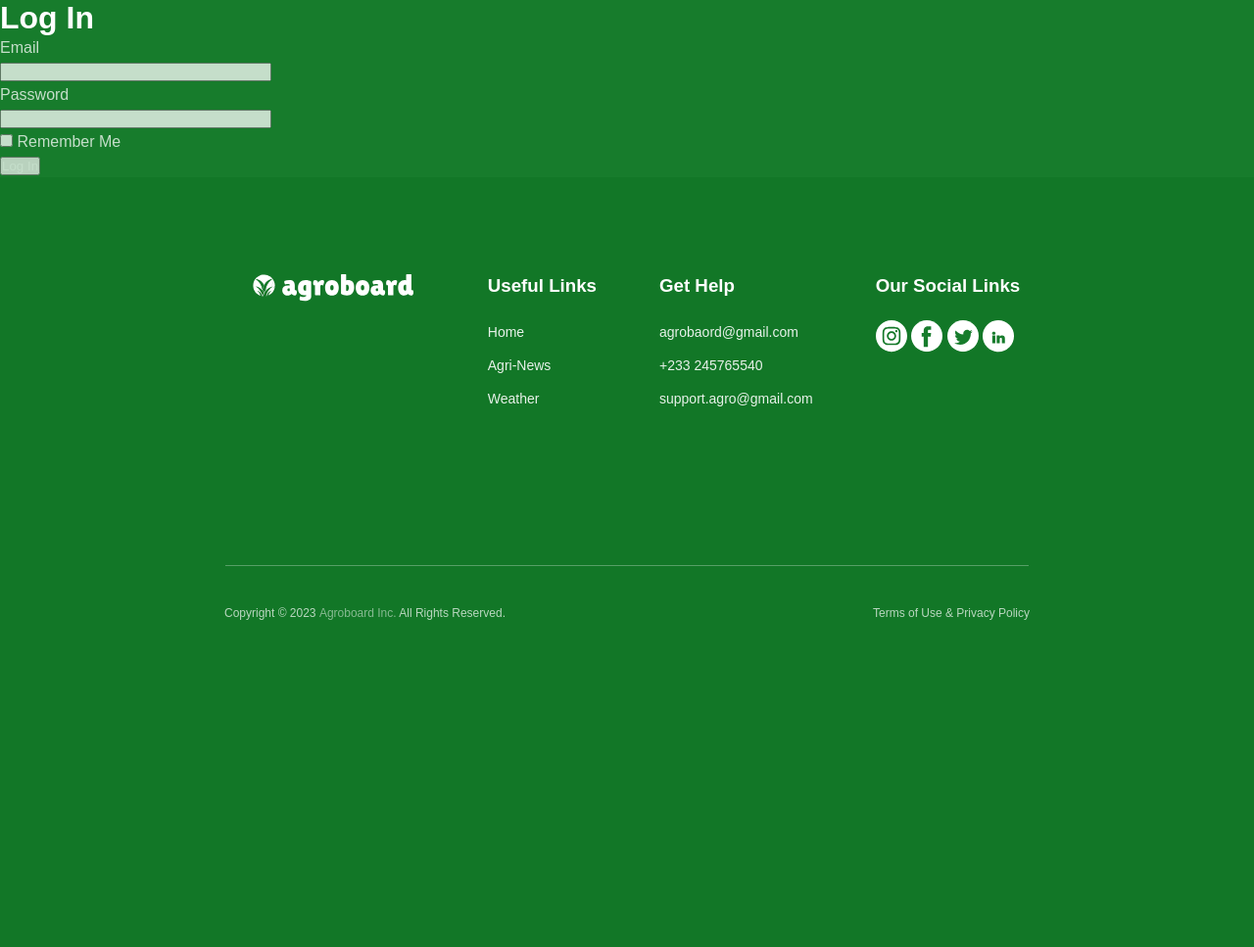
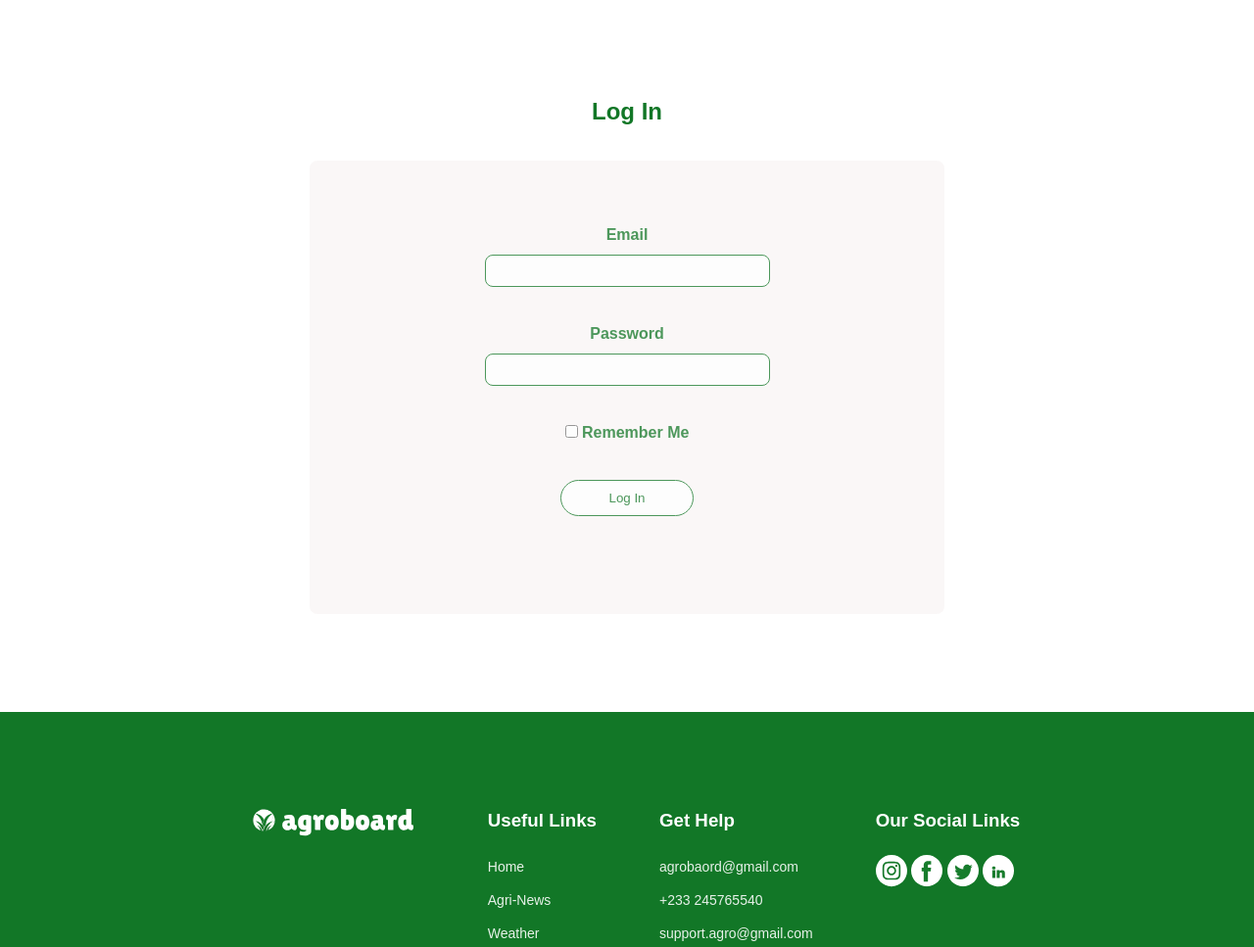
Before and after one commit to Femshot/Localised-Agricultural-Information-Platform, a Flask app: page /login in a window 1280 px wide. Shown: the part 140-1107 px from the top of the page at 98% size. Before the commit the page ends 773 px from the top, so only its background shows below. Run offline with Flask 3, Linux system fonts and the light colour scheme.

Commit message:
login page updated

```diff
--- /dev/null
+++ b/web_app/static/login.css
@@ -0,0 +1,58 @@
+@media (prefers-reduced-motion: no-preference) {
+  * {
+    scroll-behavior: smooth;
+  }
+}
+
+.login {
+  background-color: #fff;
+  display: flex;
+  flex-direction: column;
+  justify-content: center;
+  align-items: center;
+  padding: 100px;
+}
+
+.login h1 {
+  color: #127727;
+  padding: 36px auto;
+  margin-bottom: 36px;
+}
+
+.login-form {
+  display: flex;
+  flex-direction: column;
+  background-color: #f6f0f08a;
+  padding: 64px 100px;
+  width: 60%;
+  border-radius: 8px;
+  justify-content: center;
+  align-items: center;
+}
+
+.labels p {
+  color: #127727;
+  margin-bottom: 36px;
+  font-weight: 700;
+  text-align: center;
+}
+
+#email,
+#password {
+  border-color: none;
+  border: 1px solid #127727;
+  border-radius: 8px;
+  padding: 8px;
+  margin-top: 8px;
+  outline: none;
+  caret-color: #127727;
+  color: #127727;
+}
+
+#submit {
+  color: #127727;
+  padding: 10px 48px;
+  border-radius: 48px;
+  border: 1px solid #127727;
+  background-color: #fff;
+}
--- a/web_app/templates/base.html
+++ b/web_app/templates/base.html
@@ -3,14 +3,25 @@
   <head>
     <meta charset="UTF-8" />
     <meta name="viewport" content="width=device-width, initial-scale=1.0" />
-	<link rel="stylesheet" href="{{ url_for('static', filename='main.css') }}" />
+    <link
+      rel="stylesheet"
+      href="{{ url_for('static', filename='main.css') }}"
+    />
+    <link
+      rel="stylesheet"
+      href="{{ url_for('static', filename='login.css') }}"
+    />
     <title>{{ title }}</title>
   </head>
   <body>
     <!--  THIS IS THE HEADER SECTION -->
 
     <header>
-		<img src="{{ url_for('static', filename='images/Logo.svg') }}" alt="logo" class="logo" />
+      <img
+        src="{{ url_for('static', filename='images/Logo.svg') }}"
+        alt="logo"
+        class="logo"
+      />
       <nav>
         <ul>
           <li class="menu-link"><a href="/home">Home</a></li>
@@ -23,22 +34,23 @@
         </ul>
       </nav>
     </header>
-		{% with messages = get_flashed_messages(with_categories=true) %}
-			{% if messages %}
+    {% with messages = get_flashed_messages(with_categories=true) %} {% if
+    messages %}
     <ul>
       {% for message in messages %}
       <li>{{ message }}</li>
       {% endfor %}
     </ul>
-			{% endif %}
-		{% endwith %}
-		{% block content %}
-		{% endblock %}
+    {% endif %} {% endwith %} {% block content %} {% endblock %}
 
     <!--  THIS IS THE FOOTER SECTION -->
     <footer>
       <div class="links">
-        <img src="{{ url_for('static', filename='images/Logo.svg') }}" alt="logo" class="logo" />
+        <img
+          src="{{ url_for('static', filename='images/Logo.svg') }}"
+          alt="logo"
+          class="logo"
+        />
         <div class="useful-links">
           <h3>Useful Links</h3>
           <a href="http://"><p>Home</p></a>
@@ -54,16 +66,24 @@
         <div class="social">
           <h3>Our Social Links</h3>
           <a href="http://"
-            ><img src="{{ url_for('static', filename='images/Instagram.svg') }}" alt="instagram icon"
+            ><img
+              src="{{ url_for('static', filename='images/Instagram.svg') }}"
+              alt="instagram icon"
           /></a>
           <a href="http://"
-            ><img src="{{ url_for('static', filename='images/Facebook.svg') }}" alt="facebook icon"
+            ><img
+              src="{{ url_for('static', filename='images/Facebook.svg') }}"
+              alt="facebook icon"
           /></a>
           <a href="http://"
-            ><img src="{{ url_for('static', filename='images/Twitter.svg') }}" alt="twitter icon"
+            ><img
+              src="{{ url_for('static', filename='images/Twitter.svg') }}"
+              alt="twitter icon"
           /></a>
           <a href="http://"
-            ><img src="{{ url_for('static', filename='images/LinkedIn.svg') }}" alt="linkedin icon"
+            ><img
+              src="{{ url_for('static', filename='images/LinkedIn.svg') }}"
+              alt="linkedin icon"
           /></a>
         </div>
       </div>
--- a/web_app/templates/login.html
+++ b/web_app/templates/login.html
@@ -1,18 +1,28 @@
 {% extends 'base.html' %}
 <!-- Make div to style login form section -->
 {% block content %}
+<section class="login">
   <h1>Log In</h1>
-			<form action="" method="post" novalidate>
+
+  <form action="" method="post" class="login-form" novalidate>
     {{ form.hidden_tag() }}
+    <div class="labels">
       <p>
-				{{ form.email.label }}<br>
+        {{ form.email.label }}<br />
         {{ form.email(size=32) }}
       </p>
+    </div>
+    <div class="labels">
       <p>
-				{{ form.password.label }}<br>
+        {{ form.password.label }}<br />
         {{ form.password(size=32) }}
       </p>
+    </div>
+    <div class="labels">
       <p>{{ form.remember_me() }} {{ form.remember_me.label }}</p>
-			<p>{{ form.submit() }}</p>
+    </div>
+    <div class="labels"><p>{{ form.submit() }}</p></div>
   </form>
+</section>
+
 {% endblock %}
```
Also changed, not shown: web_app/static/images/secure-login.svg (added), web_app/static/images/two-f-verification.png (added), web_app/static/images/two-factor-v.svg (added). Lines whose indentation alone changed are shown as unchanged.
